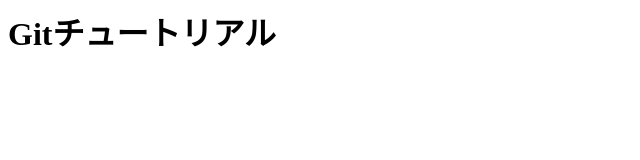
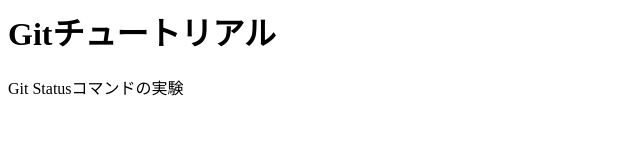
Before and after one commit to hoshichan0926/git_tutorial, a plain HTML site: page index.html in a window 1280 px wide. Shown: the whole page, without its empty margins (0-640 px from the left). Drawn offline with Linux system fonts and the light colour scheme.

Commit message:
git status のテスト

```diff
--- a/index.html
+++ b/index.html
@@ -1 +1,2 @@
 <h1>Gitチュートリアル</h1>
+<p>Git Statusコマンドの実験</p>
```
